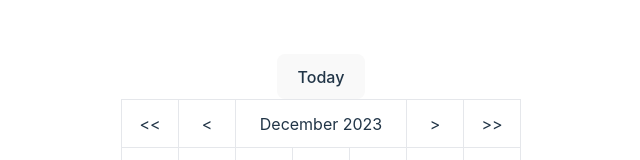
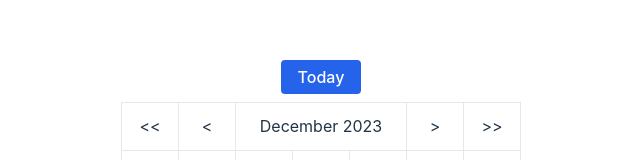
Before and after one commit to cjacqo/journaling, a React (Vite) app: page / in a window 1280 px wide. Shown: the part 131-291 px from the top of the page, without its empty margins (319-959 px from the left). Built offline with nearby package versions, Linux system fonts and the light colour scheme; no server answers; sample sign-in values are in the browser's storage.

Commit message:
Added a className prop to the Button component and styled the TodayButton component

```diff
--- a/src/components/buttons/Button.jsx
+++ b/src/components/buttons/Button.jsx
@@ -1,12 +1,21 @@
 import PropTypes from 'prop-types'
+import clsx from 'clsx'
 
-const Button = ({ clickHandler, text }) => {
+const Button = ({ className, clickHandler, text }) => {
   return (
-    <button onClick={clickHandler}>{text}</button>
+    <button
+      className={clsx(
+        'px-4 py-1 rounded text-white',
+        className
+      )}
+      onClick={clickHandler}>
+        {text}
+    </button>
   )
 }
 
 Button.propTypes = {
+  className: PropTypes.string,
   clickHandler: PropTypes.func.isRequired,
   text: PropTypes.string.isRequired
 }
--- a/src/components/calendar/calendarComponents/TodayButton.jsx
+++ b/src/components/calendar/calendarComponents/TodayButton.jsx
@@ -9,7 +9,10 @@ const TodayButton = ({ setCurrentDate, setSelectedDay }) => {
   }
 
   return (
-    <Button clickHandler={clickHandler} text='Today' />
+    <Button
+      className='my-2 bg-blue-600 hover:bg-blue-700 active:bg-blue-800'
+      clickHandler={clickHandler}
+      text='Today' />
   )
 }
 
```
